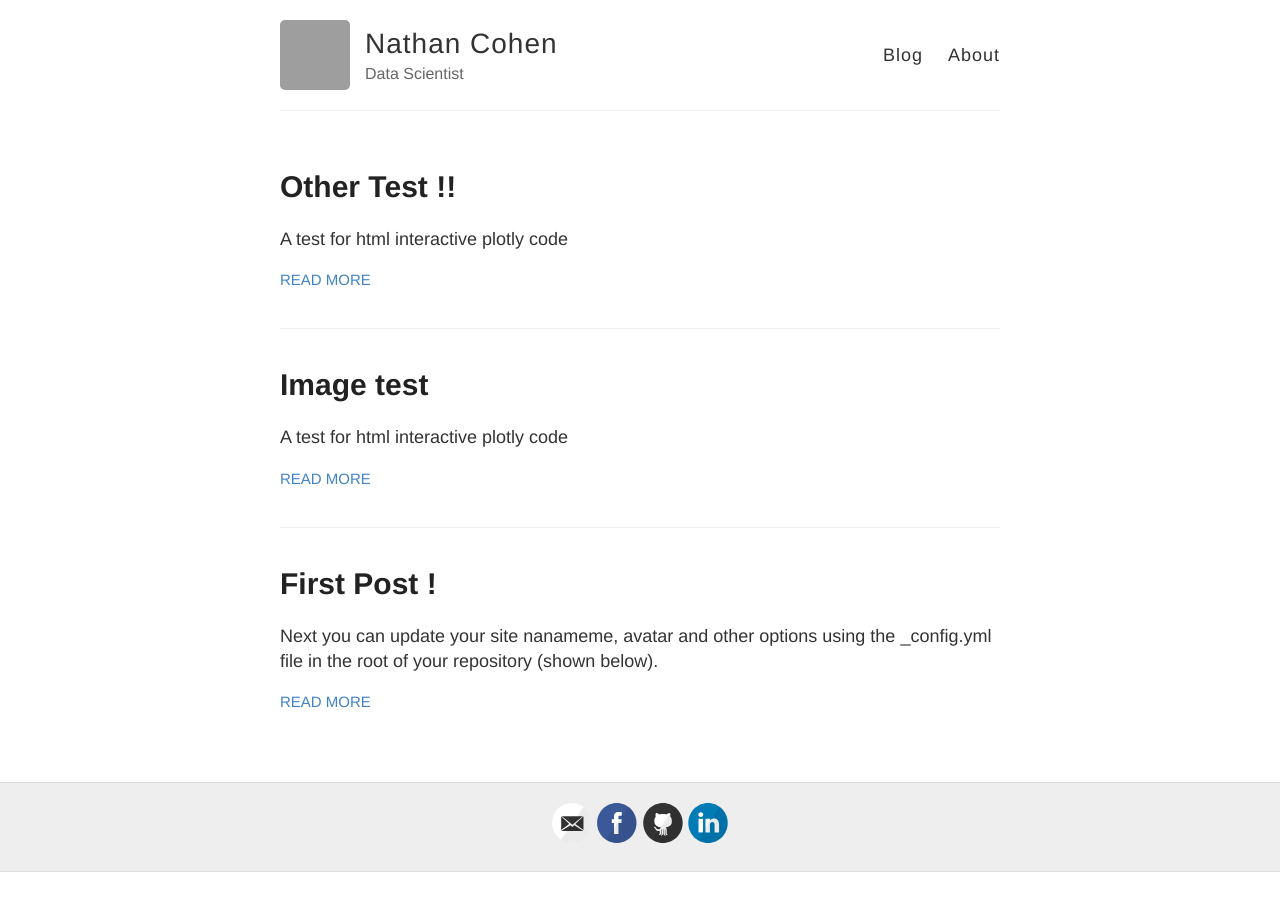
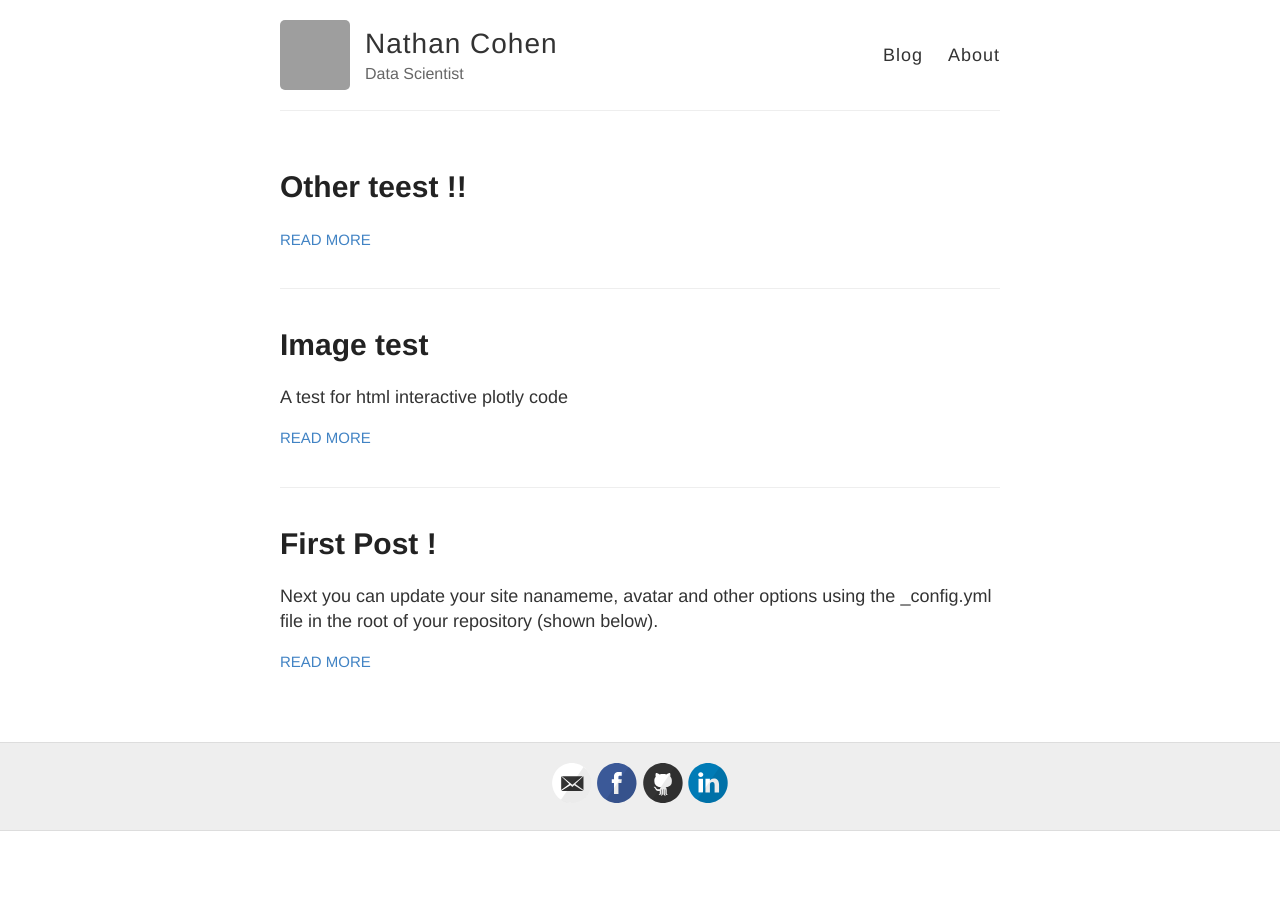
Before and after one commit to nathancohenil/nathancohenil.github.io, a Jekyll site: the page built from index.html, in a window 1280 px wide. Built offline with Jekyll 4.4.1, drawn with Linux system fonts in a browser that asks for light colours; grey boxes are pictures that could not be loaded.

Commit message:
Update 2018-5-4-Another-test.md

```diff
--- a/_posts/2018-5-4-Another-test.md
+++ b/_posts/2018-5-4-Another-test.md
@@ -1,8 +1,4 @@
 ---
 layout: piechar
-title: Other Test !!
+title: Other teest !!
 ---
-
-A test for html interactive plotly code
-
-![_config.yml]({{ site.baseurl }}/images/piechar.html)
```
